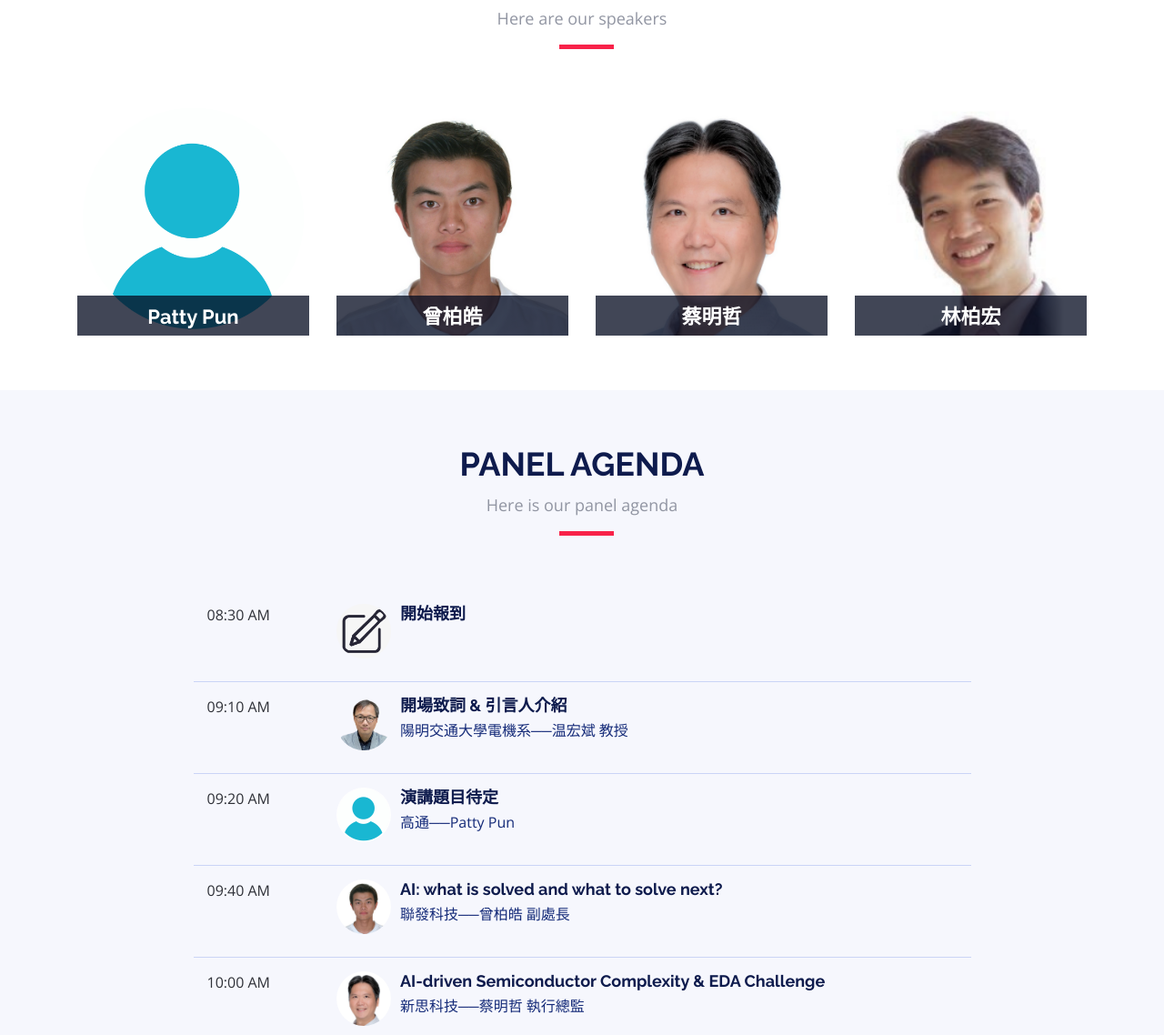
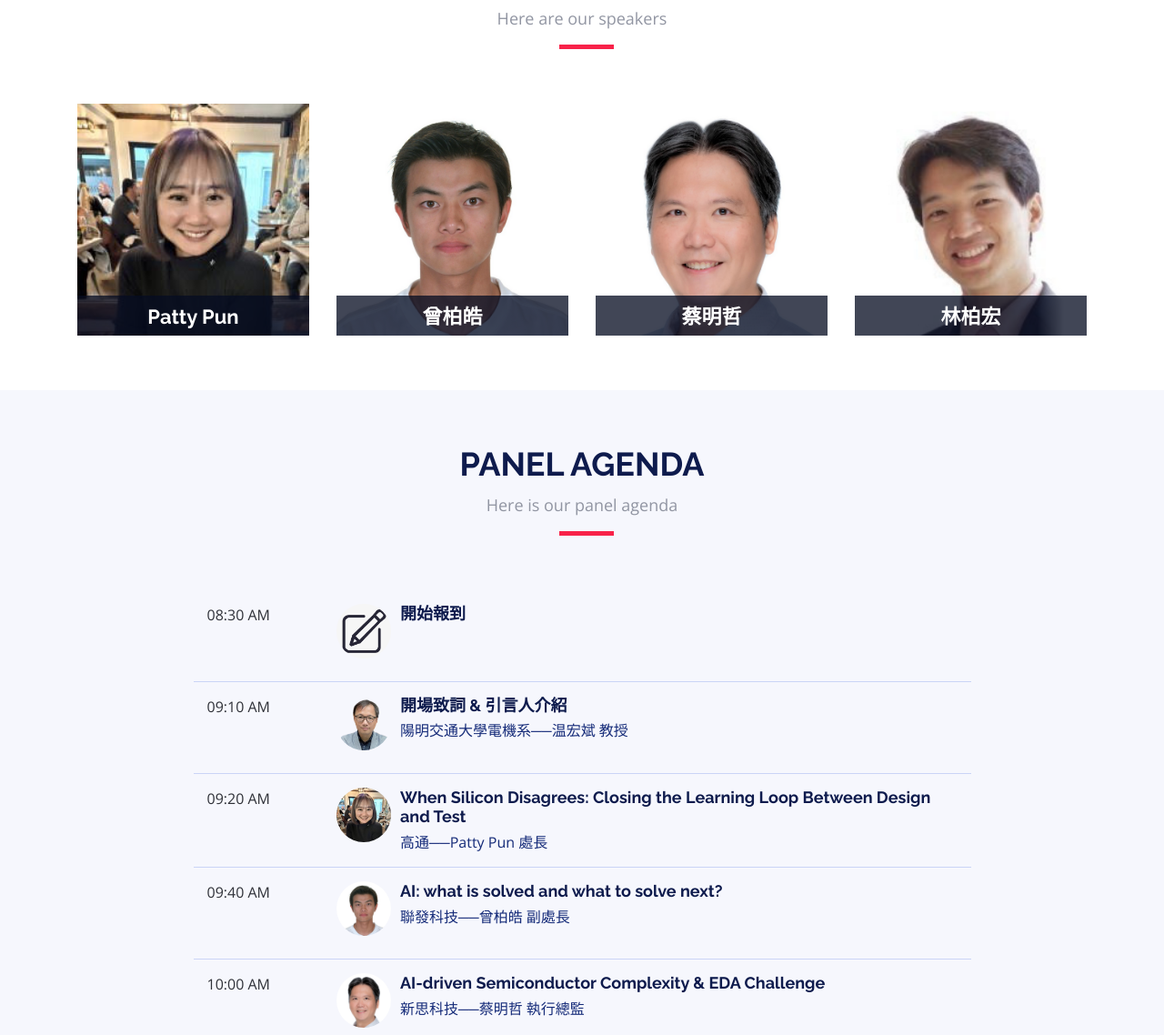
Before and after one commit to VTTF/2026, a plain HTML site: page index.html in a window 1280 px wide. Shown: the part 1606-2744 px from the top of the page at 91% size. Drawn offline with nearby package versions, Linux system fonts and the light colour scheme.

Commit message:
Add photo, talk title and job title for Patty Pun
Co-Authored-By: Claude Sonnet 5.5 <noreply@anthropic.com>

```diff
--- a/index.html
+++ b/index.html
@@ -153,7 +153,7 @@
         <div class="row justify-content-center">
           <div class="col-lg-3 col-md-6">
             <div class="speaker">
-              <img src="img/speakers/default-avatar.jpg" alt="Patty Pun" class="img-fluid">
+              <img src="img/speakers/PattyPun.jpg" alt="Patty Pun" class="img-fluid">
               <div class="details">
                 <h3><a>Patty Pun</a></h3>
                 <p>Qualcomm</p>
@@ -290,10 +290,10 @@
               <div class="col-md-2"><time>09:20 AM</time></div>
               <div class="col-md-10">
                 <div class="speaker">
-                  <img src="img/speakers/default-avatar.jpg" alt="Patty Pun">
+                  <img src="img/speakers/PattyPun.jpg" alt="Patty Pun">
                 </div>
-                <h4>演講題目待定</h4>
-                <p>高通──Patty Pun</p>
+                <h4>When Silicon Disagrees: Closing the Learning Loop Between Design and Test</h4>
+                <p>高通──Patty Pun 處長</p>
               </div>
             </div>
 
```
Also changed, not shown: img/speakers/PattyPun.jpg (added).
